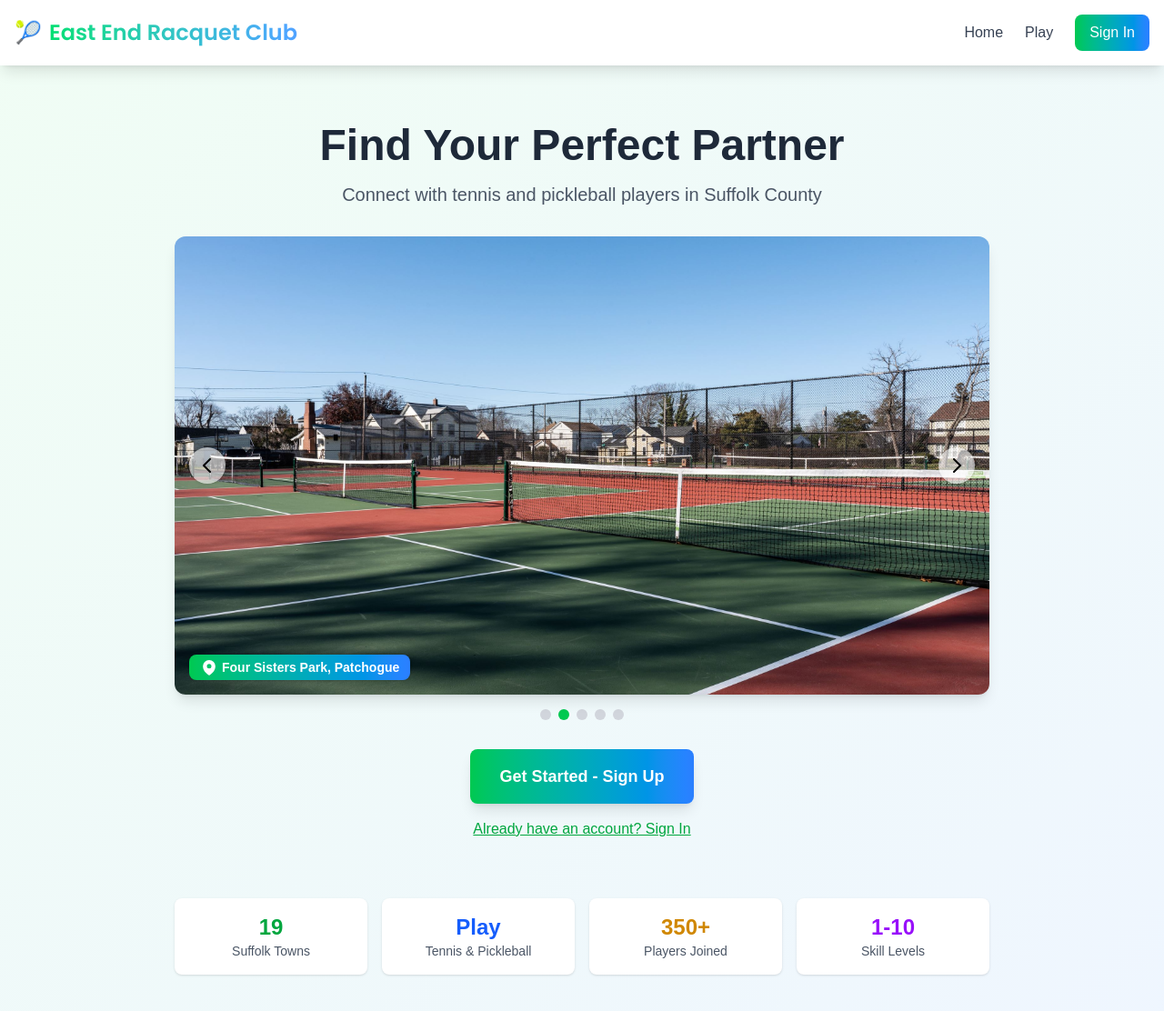
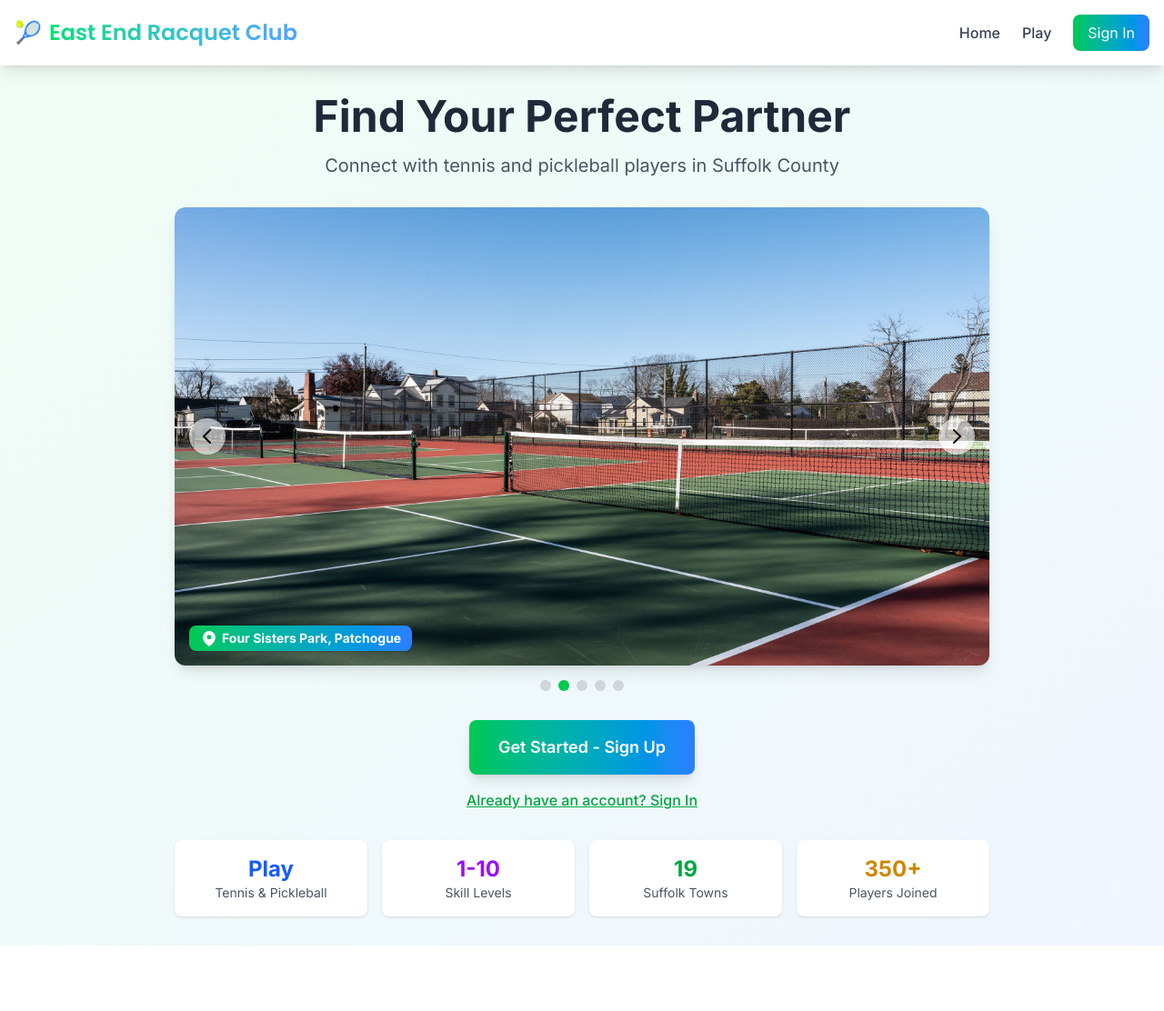
Before and after one commit to Domipowski/East-End-Racquet-Club, a Next.js app: page / in a window 1280 px wide. Shown: the top 1112 px of the page at 91% size. After the commit the page ends 1040 px from the top, so only its background shows below. Built offline with nearby package versions, Linux system fonts and the light colour scheme; no server answers.

Commit message:
Home page complete

```diff
--- a/app/components/navbar.js
+++ b/app/components/navbar.js
@@ -1,13 +1,17 @@
 'use client';
 
+import { useState } from 'react';
 import Link from 'next/link';
 import { supabase } from '../../lib/supabase';
+import { Bars3Icon, ChevronUpIcon } from '@heroicons/react/24/solid';
 
 export default function Navbar({ session }) {
+  const [menuOpen, setMenuOpen] = useState(false);
+
   return (
     <nav className="bg-white shadow-lg sticky top-0 z-50">
       <div className="container mx-auto px-4">
-        <div className="flex items-center justify-between py-4">
+        <div className="flex flex-wrap items-center justify-between py-4">
           {/* Logo */}
           <div className="flex items-center space-x-2">
             <span className="text-2xl">🎾</span>
@@ -19,8 +23,28 @@ export default function Navbar({ session }) {
             </Link>
           </div>
 
+          {/* Mobile Toggle Button */}
+          <button
+            onClick={() => setMenuOpen(!menuOpen)}
+            className="sm:hidden text-gray-700"
+            aria-label="Toggle Menu"
+          >
+            {menuOpen ? (
+              <ChevronUpIcon className="w-6 h-6" />
+            ) : (
+              <Bars3Icon className="w-6 h-6" />
+            )}
+          </button>
+
           {/* Navigation Links */}
-          <div className="flex items-center space-x-6">
+          <div
+            className={`
+              w-full sm:w-auto
+              overflow-hidden transition-all duration-300 ease-in-out
+              ${menuOpen ? 'max-h-20 mt-4' : 'max-h-0 sm:max-h-full sm:mt-0'}
+            `}
+          >
+            <div className="flex justify-center  items-center gap-x-4 sm:gap-x-6">
               <Link href="/" className="text-gray-700 hover:text-green-600 font-medium transition-colors">
                 Home
               </Link>
@@ -50,6 +74,7 @@ export default function Navbar({ session }) {
             </div>
           </div>
         </div>
+      </div>
     </nav>
   );
 }
--- a/app/globals.css
+++ b/app/globals.css
@@ -1,4 +1,5 @@
 @import url('https://fonts.googleapis.com/css2?family=Poppins:wght@600&display=swap');
+@import url('https://fonts.googleapis.com/css2?family=Inter:wght@400;500;600;700&display=swap');
 @import "tailwindcss";
 
 :root {
@@ -23,7 +24,7 @@
 body {
   background: var(--background);
   color: var(--foreground);
-  font-family: Arial, Helvetica, sans-serif;
+  font-family: 'Inter', sans-serif;
 }
 
 .font-poppins {
--- a/app/page.js
+++ b/app/page.js
@@ -34,7 +34,7 @@ export default function Home() {
       <Navbar/>
 
       {/* Main Content */}
-      <div className="container mx-auto px-4 py-16">
+      <div className="container mx-auto px-4 py-8">
         <div className="text-center max-w-4xl mx-auto">
           {/* Header */}
           <div className="mb-8">
@@ -93,25 +93,25 @@ export default function Home() {
           </div>
 
           {/* Quick Stats */}
-          <div className="mt-16 grid grid-cols-4 gap-4 max-w-4xl mx-auto">
+          <div className="mt-8 grid grid-cols-1 sm:grid-cols-2 md:grid-cols-4 gap-4 max-w-4xl mx-auto">
+            <div className="text-center p-4 bg-white rounded-lg shadow">
+              <div className="text-2xl font-bold text-blue-600">Play</div>
+              <div className="text-sm text-gray-600">Tennis & Pickleball</div>
+            </div>
+
+            <div className="text-center p-4 bg-white rounded-lg shadow">
+              <div className="text-2xl font-bold text-purple-600">1-10</div>
+              <div className="text-sm text-gray-600">Skill Levels</div>
+            </div>
+
             <div className="text-center p-4 bg-white rounded-lg shadow">
               <div className="text-2xl font-bold text-green-600">19</div>
               <div className="text-sm text-gray-600">Suffolk Towns</div>
             </div>
 
             <div className="text-center p-4 bg-white rounded-lg shadow">
-              <div className="text-2xl font-bold text-blue-600">Play</div>
-              <div className="text-sm text-gray-600">Tennis & Pickleball</div>
-            </div>
-
-            <div className="text-center p-4 bg-white rounded-lg shadow">
               <div className="text-2xl font-bold text-yellow-600">350+</div>
               <div className="text-sm text-gray-600">Players Joined</div>
-            </div>
-
-            <div className="text-center p-4 bg-white rounded-lg shadow">
-              <div className="text-2xl font-bold text-purple-600">1-10</div>
-              <div className="text-sm text-gray-600">Skill Levels</div>
             </div>
           </div>
         </div>
```
Lines whose indentation alone changed are shown as unchanged.
